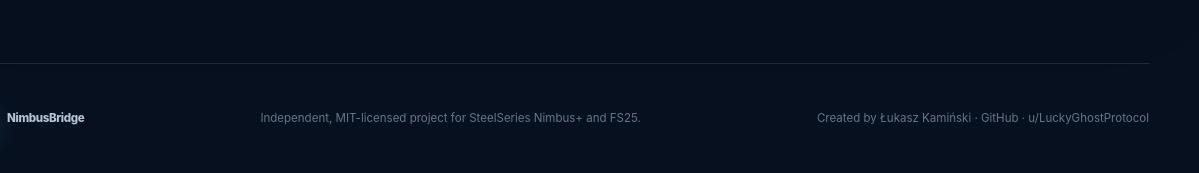
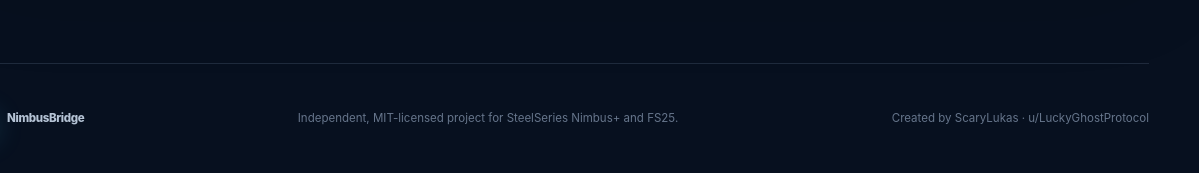
Before and after one commit to scarylukas/NimbusBridge, a plain HTML site: page sites/nimbusbridge-showcase/dist/index.html in a window 1280 px wide. Shown: the part 3571-3744 px from the top of the page, 81-1280 px from the left. Drawn offline with Linux system fonts and the light colour scheme.

Commit message:
Use ScaryLukas as the public author credit

```diff
--- a/sites/nimbusbridge-showcase/dist/index.html
+++ b/sites/nimbusbridge-showcase/dist/index.html
@@ -163,7 +163,7 @@
     <footer>
         <a class="brand" href="#start"><span class="brand-mark mini" aria-hidden="true">☁</span><span>NimbusBridge</span></a>
         <p>Independent, MIT-licensed project for SteelSeries Nimbus+ and FS25.</p>
-        <p>Created by Łukasz Kamiński · <a href="https://github.com/scarylukas">GitHub</a> · <a href="https://www.reddit.com/user/LuckyGhostProtocol/">u/LuckyGhostProtocol</a></p>
+        <p>Created by <a href="https://github.com/scarylukas">ScaryLukas</a> · <a href="https://www.reddit.com/user/LuckyGhostProtocol/">u/LuckyGhostProtocol</a></p>
     </footer>
 </body>
 </html>
```
